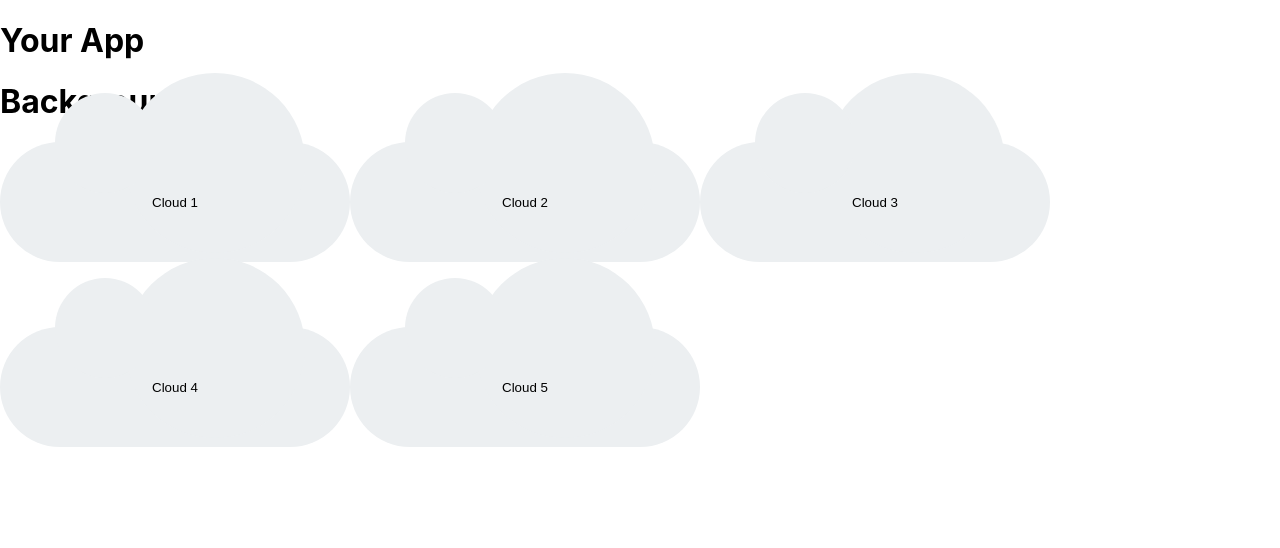
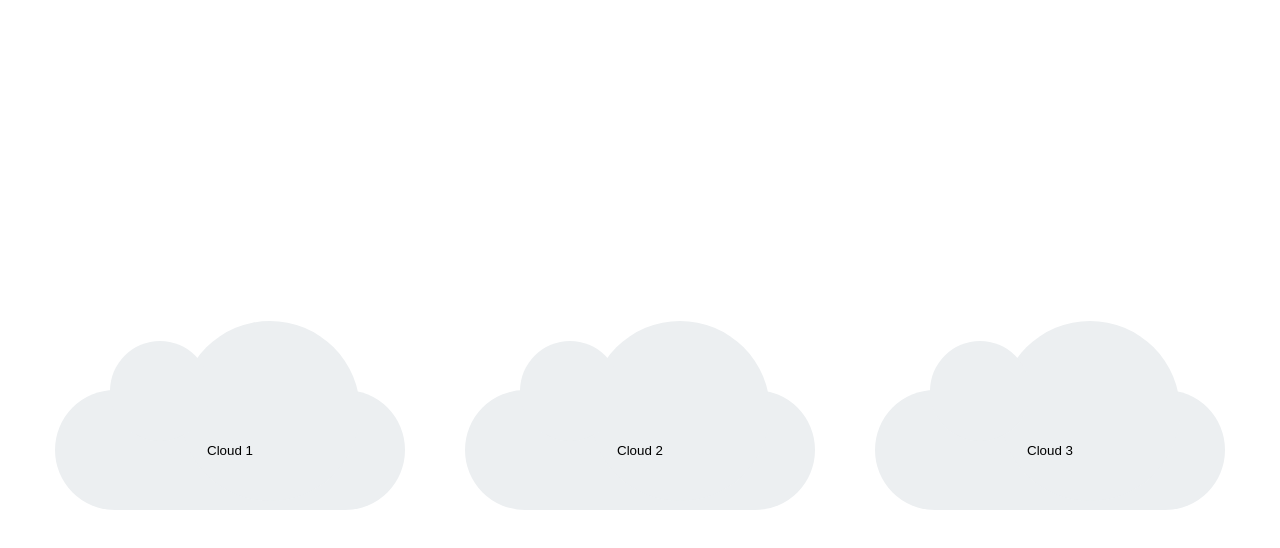
Before and after one commit to SanjnaT41756/ThoughtQloud, a React (Create React App) app: page / in a window 1280 px wide. Shown: the top 548 px of the page. Built offline with nearby package versions, Linux system fonts and the light colour scheme.

Commit message:
center clouds on cloud background

```diff
--- a/src/App.js
+++ b/src/App.js
@@ -4,10 +4,9 @@ import './App.css';
 import React from 'react';
 import CloudBackground from './CloudBackground';
 const App = () => {
-  const numberOfClouds = 5; // Specify the number of clouds you want
+  const numberOfClouds = 3; // Specify the number of clouds you want
   return (
     <div>
-      <h1>Your App</h1>
       <CloudBackground numberOfClouds={numberOfClouds} />
     </div>
   );
--- a/src/Cloud.css
+++ b/src/Cloud.css
@@ -8,6 +8,9 @@
     border-radius: 100px;
     position: relative;
     border-width: 0px;
+    margin-top: 100px;
+    margin-right: 30px;
+    margin-left: 30px;
     transition: box-shadow 0.3s ease, cursor 0.3s ease;
   }
 
--- /dev/null
+++ b/src/CloudBackground.css
@@ -0,0 +1,17 @@
+/* BackgroundPage.css */
+
+.background-page {
+    display: flex;
+    flex-direction: column;
+    align-items: center;
+    justify-content: center;
+    height: 100vh; /* Adjust the height as needed */
+  }
+
+  .cloud-container {
+    display: flex;
+    align-items: center;
+    justify-content: center;
+    flex-wrap: wrap; /* Allow clouds to wrap to the next line */
+    max-width: 100%;
+  }
--- a/src/CloudBackground.js
+++ b/src/CloudBackground.js
@@ -1,6 +1,7 @@
 // BackgroundPage.js
 import React from 'react';
 import CloudButton from './Cloud';
+import './CloudBackground.css'
 
 const CloudBackground = ({ numberOfClouds }) => {
   const handleCloudClick = () => {
@@ -18,9 +19,10 @@ const CloudBackground = ({ numberOfClouds }) => {
   };
 
   return (
-    <div>
-      <h1>Background Page</h1>
-      {renderClouds()}
+    <div className="background-page">
+      <div className="cloud-container">
+        {renderClouds()}
+      </div>
     </div>
   );
 };
```
